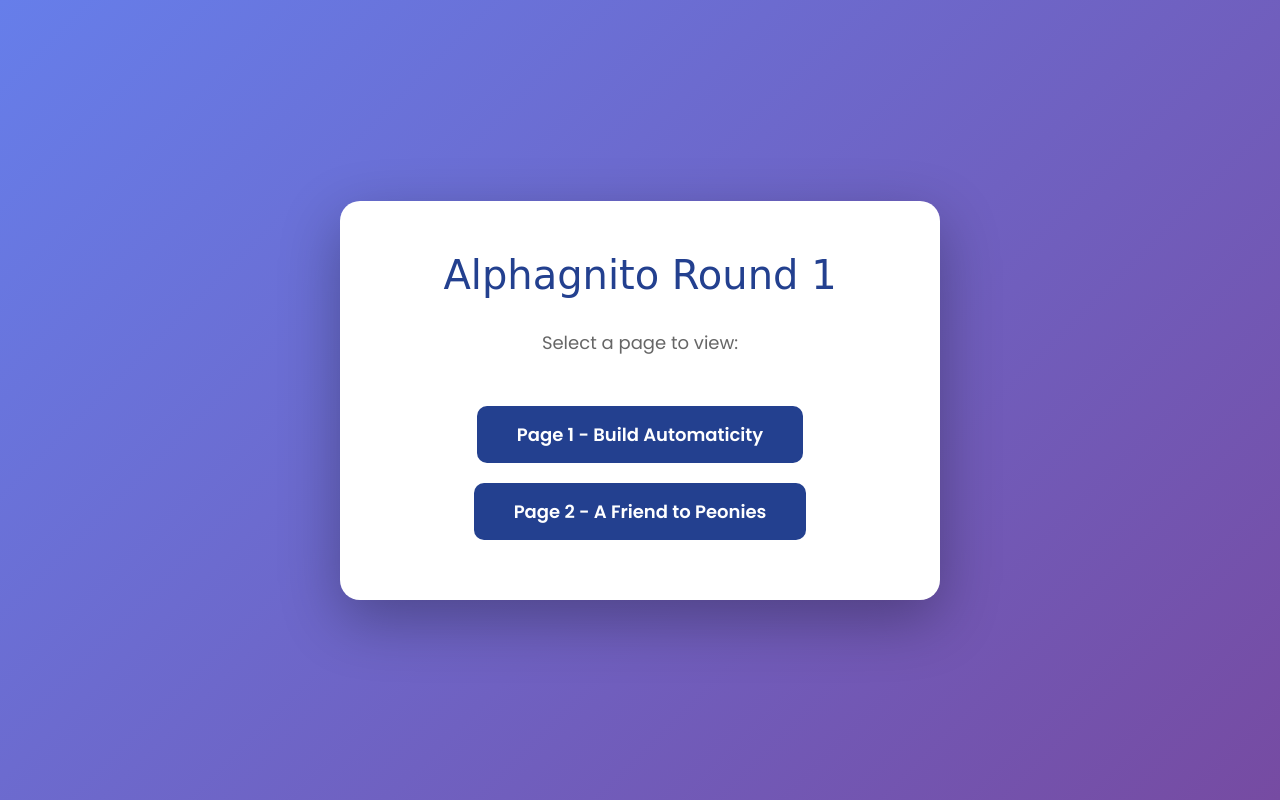
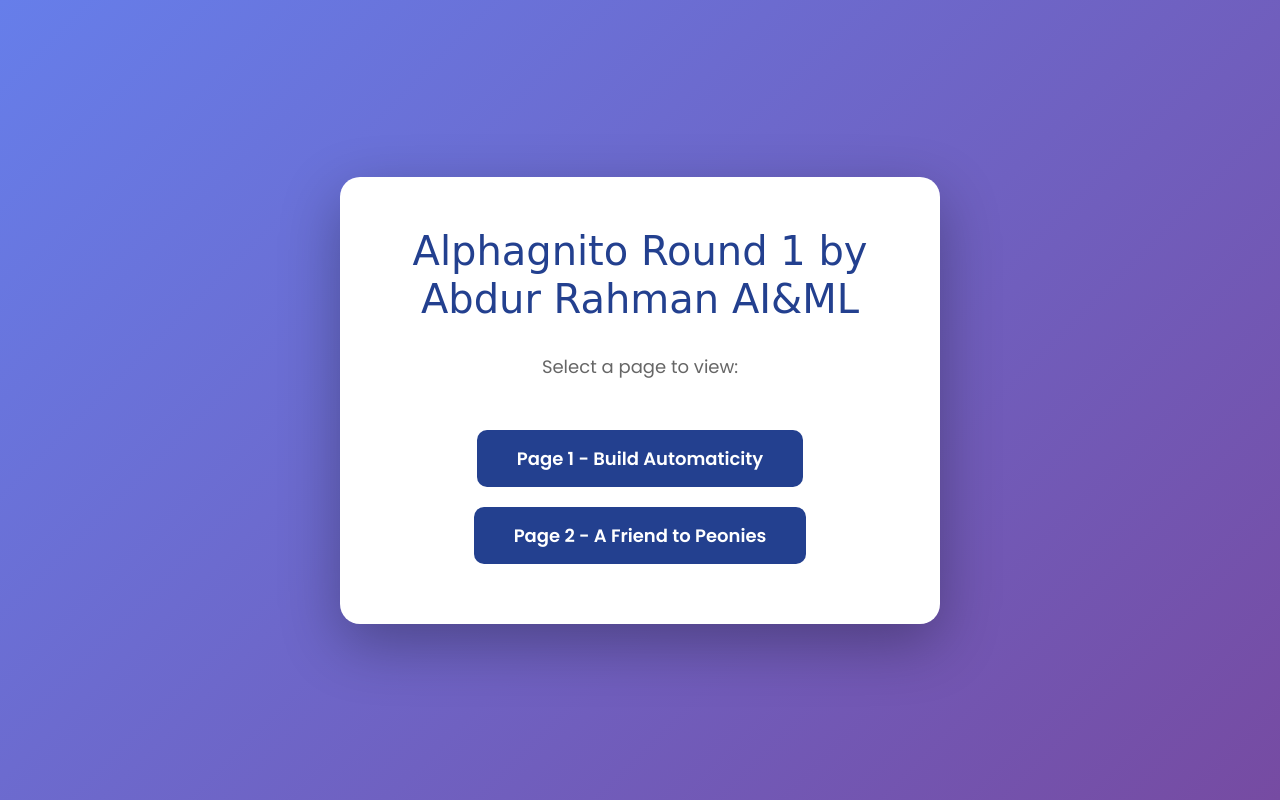
Before and after one commit to AbdurRahman-05/alphagnito-first-round, a plain HTML site: page index.html in a window 1280 px wide. Drawn offline with nearby package versions, Linux system fonts and the light colour scheme; a web font is replaced by a local one.

Commit message:
first commit

```diff
--- a/index.html
+++ b/index.html
@@ -56,7 +56,7 @@
 <body>
     <div class="landing-container">
         <div class="card-custom">
-            <h1>Alphagnito Round 1</h1>
+            <h1>Alphagnito Round 1 by Abdur Rahman AI&ML</h1>
             <p style="font-size: 18px; color: #666; margin-bottom: 40px;">
                 Select a page to view:
             </p>
```
